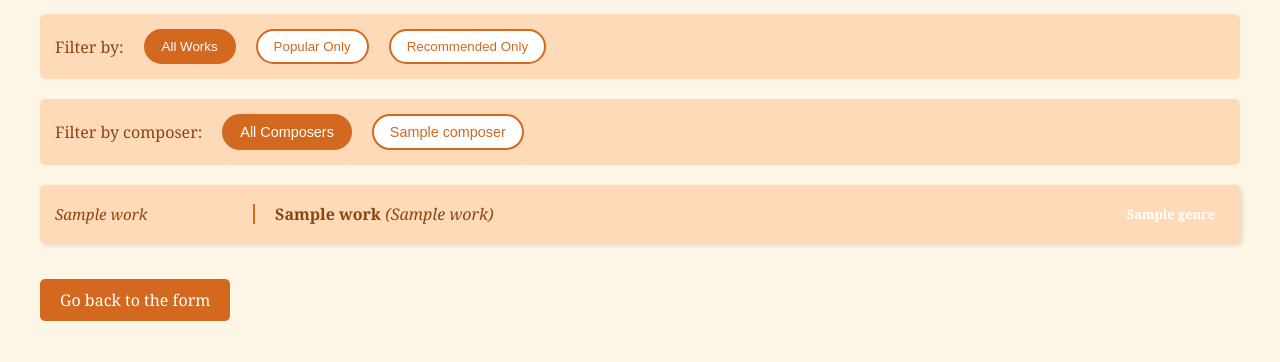
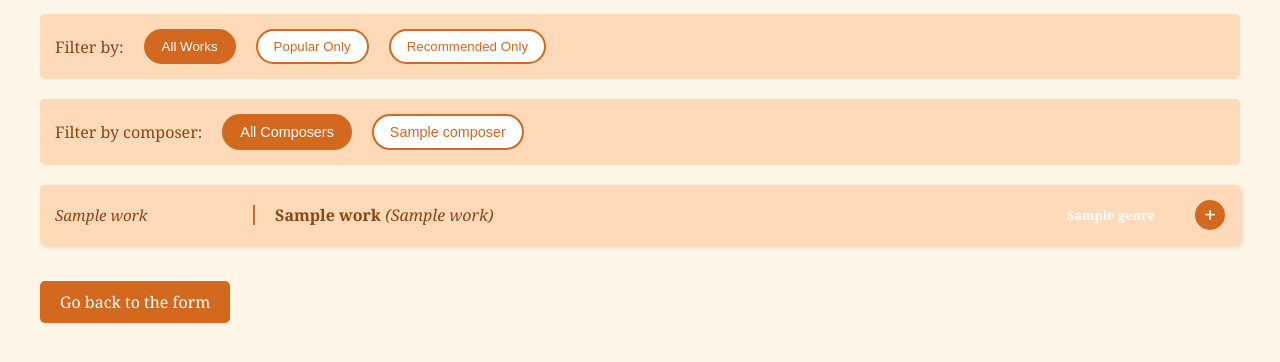
Before and after one commit to aoneillmark/mySTRO, a Flask app: template src/templates/results.html in a window 1280 px wide. Shown: the part 273-635 px from the top of the page. Run offline with Flask 3, Linux system fonts and the light colour scheme; the template is opened without the code that fills it: most values are stand-ins (such as "Sample title", 1, 10 or a date in 2020).

Commit message:
Added '+' button in results.html page

```diff
--- a/src/templates/results.html
+++ b/src/templates/results.html
@@ -65,7 +65,7 @@
 
         .work-item {
             display: grid;
-            grid-template-columns: 200px 1fr auto;
+            grid-template-columns: 200px 1fr auto auto;
             gap: 20px;
             background-color: #FFDAB9;
             margin: 10px 0;
@@ -158,6 +158,27 @@
 
         a.back-button:hover {
             background-color: #8B4513;
+        }
+
+        .add-button {
+            width: 30px;
+            height: 30px;
+            border-radius: 50%;
+            background-color: #D2691E;
+            color: white;
+            border: none;
+            font-size: 20px;
+            cursor: pointer;
+            display: flex;
+            align-items: center;
+            justify-content: center;
+            margin-left: 10px;
+            transition: all 0.2s ease;
+        }
+
+        .add-button:hover {
+            background-color: #8B4513;
+            transform: scale(1.1);
         }
     </style>
     <script>
@@ -292,6 +313,7 @@
                             <span class="badge recommended">Recommended</span>
                         {% endif %}
                     </div>
+                    <button class="add-button" title="Add to Library">+</button>
                 </li>
             {% endfor %}
         {% else %}
```
